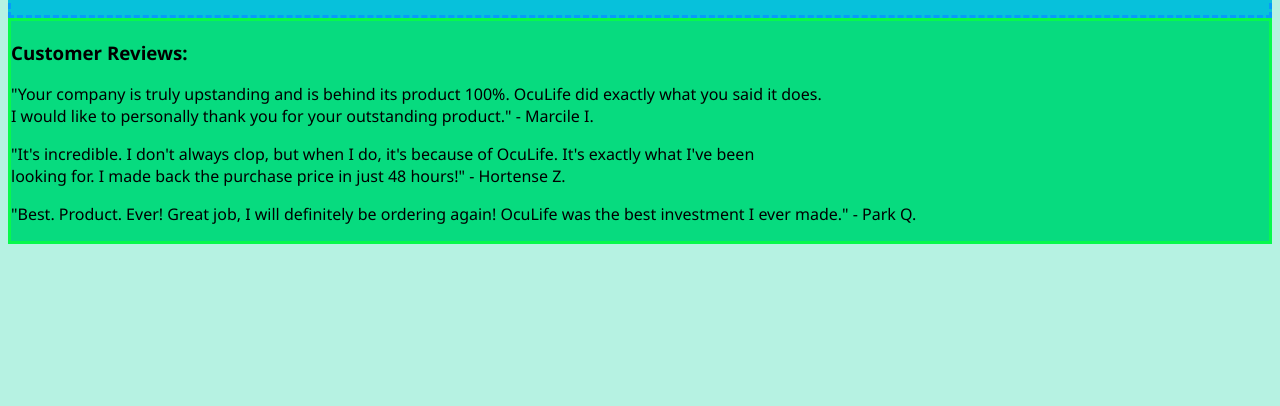
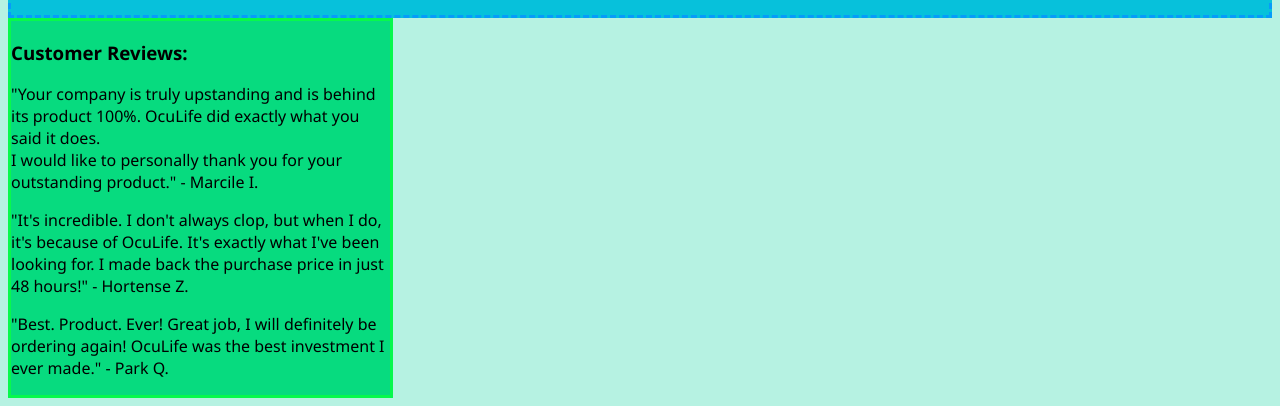
Before and after one commit to TheRealsccfornow/WEBSITEFORSCHOOL, a plain HTML site: page index.html in a window 1280 px wide. Shown: the part 967-1373 px from the top of the page. Before the commit the page ends 1219 px from the top, so only its background shows below. Drawn offline with Linux system fonts and the light colour scheme; a script that the page names is missing.

Commit message:
Update styles.css

```diff
--- a/styles.css
+++ b/styles.css
@@ -21,4 +21,7 @@
     border: 3px solid #07F94C;
     padding 5px;
     background-color: #07DB7F;
+    width: 30%;
+    height: 50%;
+    overflow: auto;
 }
```
